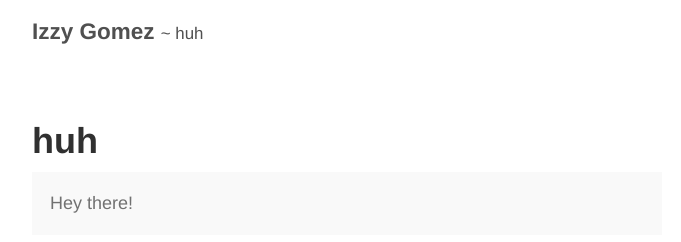
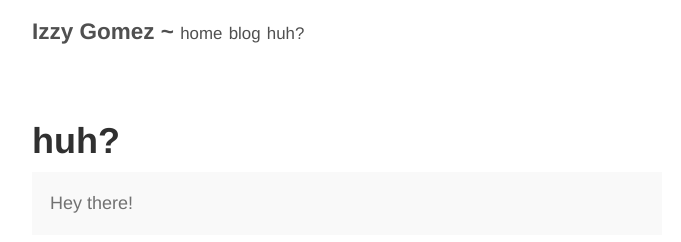
Before and after one commit to izzygomez/izzygomez.github.io, a Jekyll site: the page built from huh/index.md, in a window 1280 px wide. Shown: the top 242 px of the page, without its empty margins (293-974 px from the left). Built offline with Jekyll 4.4.1, drawn with Linux system fonts in a browser that asks for light colours.

Commit message:
customizations in: restyled a bit, moved files around, started up some pages (notably blog/)

```diff
--- a/404.html
+++ b/404.html
@@ -6,5 +6,5 @@ permalink: 404.html
 
 <div class="page">
   <h1 class="page-title">404: Page not found</h1>
-  <p class="lead">Sorry, we've misplaced that URL or it's pointing to something that doesn't exist. <a href="{{ site.baseurl }}/">Head back home</a> to try finding it again.</p>
+  <p class="lead">Sorry, I've misplaced that URL or it's pointing to something that doesn't exist. <a href="{{ site.baseurl }}/">Head back home</a> to try finding it again, or <a href="mailto:izzyg@mit.edu" target="_blank">get in touch if something's broken.</a></p>
 </div>
--- a/_config.yml
+++ b/_config.yml
@@ -1,8 +1,7 @@
 # Setup
 title:               Izzy Gomez
-tagline:             ~ huh
+tagline:
 url:                 http://izzygomez.com
-baseurl:             ""
 
 # Assets
 #
@@ -17,16 +16,17 @@ author:
   url:               http://izzygomez.com
   email:             izzyg@mit.edu
 
-# Custom vars
-version:             2.0.0
-github:
-  repo:              https://github.com/poole/poole
-
 # I added this - Izzy
 defaults:
-   -
-     scope:
-       path: ""
-       type: "posts"
-     values:
-       permalink: /:title
+  -
+    scope:
+      path: ""
+      type: "posts"
+    values:
+      permalink: /blog/:title/
+  -
+    scope:
+      path: ""
+      type: "pages"
+    values:
+      permalink:
--- a/_includes/head.html
+++ b/_includes/head.html
@@ -7,7 +7,7 @@
 
   <title>
     {% if page.title == "Home" %}
-      {{ site.title }} &middot; {{ site.tagline }}
+      {{ site.title }}
     {% else %}
       {{ page.title }} &middot; {{ site.title }}
     {% endif %}
--- a/_layouts/default.html
+++ b/_layouts/default.html
@@ -8,12 +8,10 @@
     <div class="container content">
       <header class="masthead">
         <h3 class="masthead-title">
-          <a href="{{ site.url }}" title="Home">{{ site.title }}</a>
-          {% for page in site.pages %}
-          {% if page.title == "huh" %}
-          <small><a href="{{ site.baseurl }}{{ page.url }}">{{ site.tagline }}</a></small>
-          {% endif %}
-          {% endfor %}
+          <a href="{{ site.url }}" title="Home">{{ site.title }} ~</a>
+          <small><a href="{{ site.url }}">home</a></small>
+          <small><a href="{{ site.url }}/blog">blog</a></small>
+          <small><a href="{{ site.url }}/huh">huh?</a></small>
         </h3>
       </header>
 
--- a/huh.md
+++ b/huh/index.md
@@ -1,6 +1,6 @@
 ---
 layout: page
-title: huh
+title: huh?
 ---
 
 <p class="message">
```
Also changed, not shown: blog/index.md (added, +12 -0 lines), old_files/initials.ico (renamed from initials.ico).
